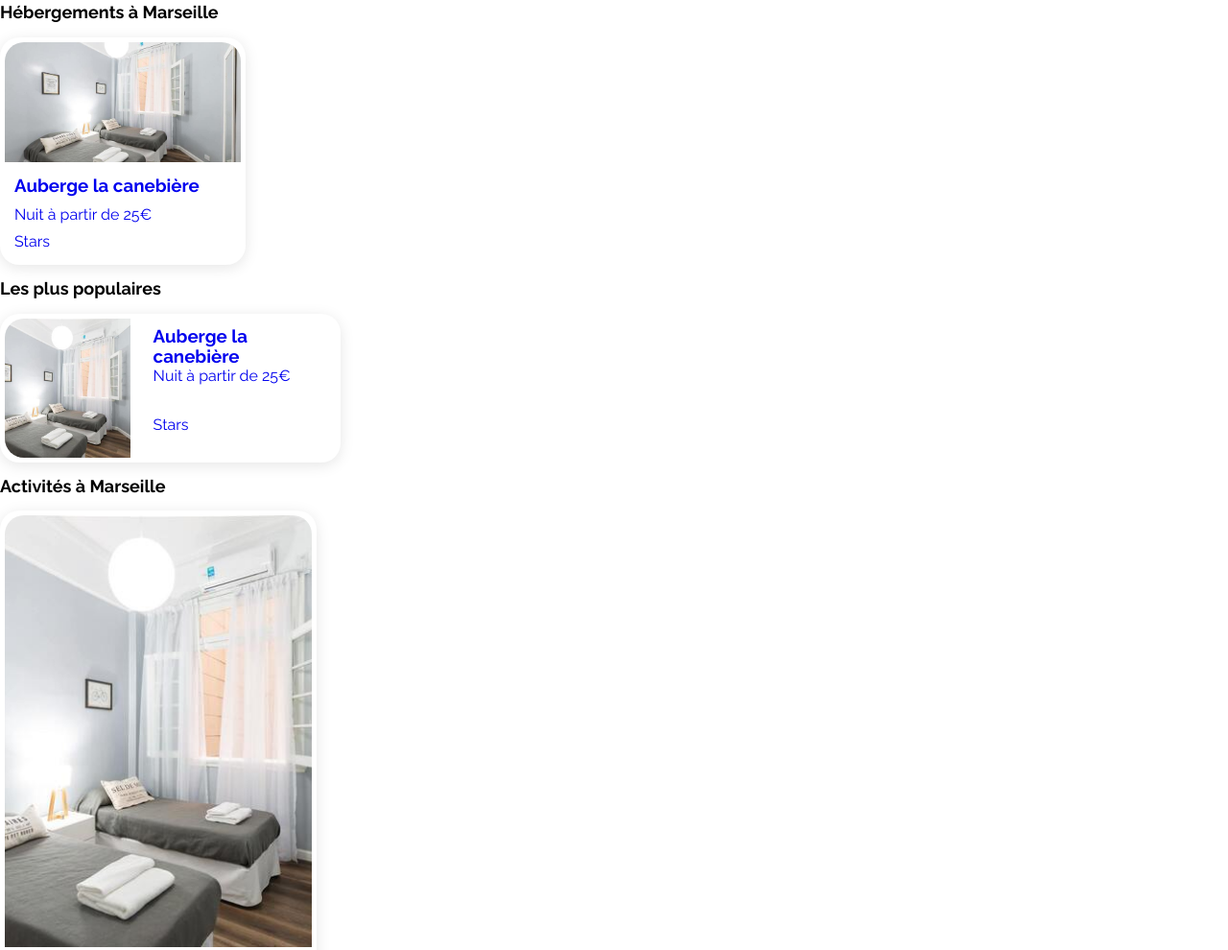
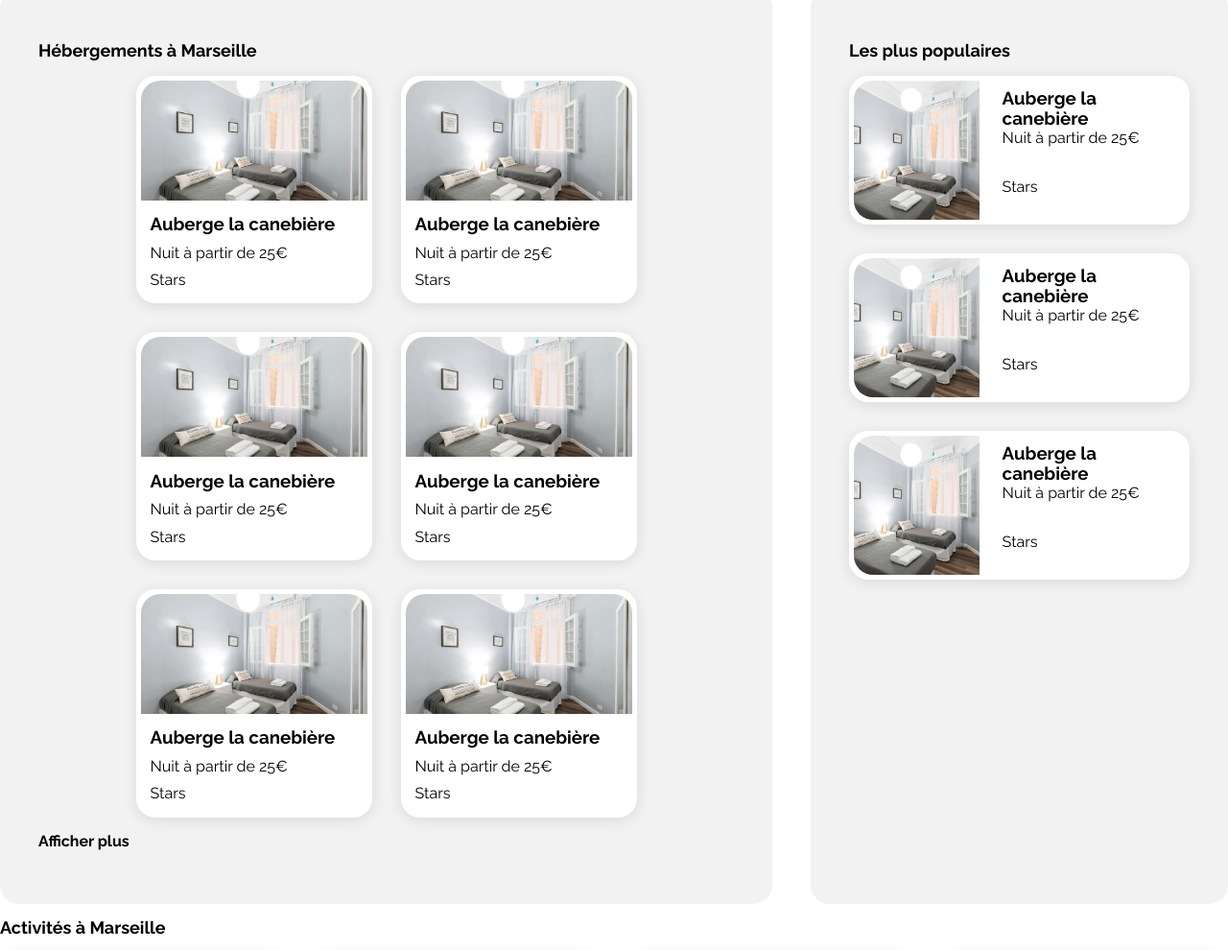
Before and after one commit to mehdiSuperDev/Booki, a plain HTML site: page index.html in a window 1280 px wide. Shown: the part 353-1343 px from the top of the page at 96% size. Drawn offline with nearby package versions, Linux system fonts and the light colour scheme.

Commit message:
set all basic grid UI

```diff
--- a/css/style.css
+++ b/css/style.css
@@ -52,6 +52,7 @@ p {
 }
 
 a {
+    color: black;
     text-decoration: none;
 }
 
@@ -229,7 +230,7 @@ section {
 
 article {
     /* debug */
-    background-color: white;
+    /* background-color: white; */
 }
 
 .card-container {
@@ -242,7 +243,7 @@ article {
 .card-container-1 {
 
     /* debug */
-    width: 246px;
+    width: 236px;
 }
 
 .card-container-1 img {
@@ -312,9 +313,7 @@ article {
 /* Section Activity */
 
 .card-container-activity {
-
-    /* debug */
-    width: 25%;
+    padding: 0px;
 }
 
 .card-container-activity img {
@@ -327,6 +326,12 @@ article {
 
 .card-container-activity h3 {
     padding-left: 16px;
+}
+
+.activity-section-grid {
+    display: flex;
+    flex-direction: row;
+    column-gap: 30px;
 }
 
 
@@ -347,3 +352,37 @@ article {
 .section-footer ul li {
     margin-bottom: 12px;
 }
+
+
+/* Section Hébergements + Populaire */
+
+.outer-section-container {
+    display: flex;
+    flex-direction: row;
+    flex-wrap: nowrap;
+    column-gap: 40px;
+}
+
+.inner-section-container {
+    padding: 40px;
+    background-color: #F2F2F2;
+    border-radius: 20px;
+}
+
+.collocation-section-grid {
+    display: flex;
+    flex-direction: row;
+    flex-wrap: wrap;
+    justify-content: center;
+    column-gap: 30px;
+    row-gap: 30px;
+}
+
+.trend-section-grid {
+    display: flex;
+    flex-direction: column;
+    flex-wrap: nowrap;
+    row-gap: 30px;
+}
+
+/* Section Activités */
--- a/index.html
+++ b/index.html
@@ -59,8 +59,10 @@
   </header>
 
   <main>
-    <section>
+    <div class="outer-section-container">
+      <section class="inner-section-container">
         <h2>Hébergements à Marseille</h2>
+        <div class="collocation-section-grid">
           <article>
             <div class="card-container card-container-1">
               <a href="#">
@@ -76,9 +78,87 @@
               <!-- https://css-tricks.com/snippets/jquery/make-entire-div-clickable/ -->
             </div>
           </article>
+          <article>
+            <div class="card-container card-container-1">
+              <a href="#">
+                <img src="assets/hebergements/4_small/fred-kleber-gTbaxaVLvsg-unsplash.jpg" alt="appart fred kleber">
+                <div class="card-details-1">
+                  <h3>Auberge la canebière</h3>
+                  <p>Nuit à partir de 25€</p>
+                  <div>Stars</div>
+                </div>
+              </a>
+
+              <!-- Ref div clickable -->
+              <!-- https://css-tricks.com/snippets/jquery/make-entire-div-clickable/ -->
+            </div>
+          </article>
+          <article>
+            <div class="card-container card-container-1">
+              <a href="#">
+                <img src="assets/hebergements/4_small/fred-kleber-gTbaxaVLvsg-unsplash.jpg" alt="appart fred kleber">
+                <div class="card-details-1">
+                  <h3>Auberge la canebière</h3>
+                  <p>Nuit à partir de 25€</p>
+                  <div>Stars</div>
+                </div>
+              </a>
+
+              <!-- Ref div clickable -->
+              <!-- https://css-tricks.com/snippets/jquery/make-entire-div-clickable/ -->
+            </div>
+          </article>
+          <article>
+            <div class="card-container card-container-1">
+              <a href="#">
+                <img src="assets/hebergements/4_small/fred-kleber-gTbaxaVLvsg-unsplash.jpg" alt="appart fred kleber">
+                <div class="card-details-1">
+                  <h3>Auberge la canebière</h3>
+                  <p>Nuit à partir de 25€</p>
+                  <div>Stars</div>
+                </div>
+              </a>
+
+              <!-- Ref div clickable -->
+              <!-- https://css-tricks.com/snippets/jquery/make-entire-div-clickable/ -->
+            </div>
+          </article>
+          <article>
+            <div class="card-container card-container-1">
+              <a href="#">
+                <img src="assets/hebergements/4_small/fred-kleber-gTbaxaVLvsg-unsplash.jpg" alt="appart fred kleber">
+                <div class="card-details-1">
+                  <h3>Auberge la canebière</h3>
+                  <p>Nuit à partir de 25€</p>
+                  <div>Stars</div>
+                </div>
+              </a>
+
+              <!-- Ref div clickable -->
+              <!-- https://css-tricks.com/snippets/jquery/make-entire-div-clickable/ -->
+            </div>
+          </article>
+          <article>
+            <div class="card-container card-container-1">
+              <a href="#">
+                <img src="assets/hebergements/4_small/fred-kleber-gTbaxaVLvsg-unsplash.jpg" alt="appart fred kleber">
+                <div class="card-details-1">
+                  <h3>Auberge la canebière</h3>
+                  <p>Nuit à partir de 25€</p>
+                  <div>Stars</div>
+                </div>
+              </a>
+
+              <!-- Ref div clickable -->
+              <!-- https://css-tricks.com/snippets/jquery/make-entire-div-clickable/ -->
+            </div>
+          </article>
+        </div>
+        <p><b><a href="#">Afficher plus</a></b></p>
       </section>
-    <section>
+      <section class="inner-section-container">
         <h2>Les plus populaires</h2>
+        <div class="trend-section-grid">
           <a href="#">
             <div class="card-container card-container-2">
               <div class="card-item-left">
@@ -93,12 +173,56 @@
               </div>
             </div>
           </a>
+          <a href="#">
+            <div class="card-container card-container-2">
+              <div class="card-item-left">
+                <img src="assets/hebergements/4_small/fred-kleber-gTbaxaVLvsg-unsplash.jpg" alt="appart fred kleber">
+              </div>
+              <div class="card-item-right">
+                <div class="card-item-right-top">
+                  <h3>Auberge la canebière</h3>
+                  <p>Nuit à partir de 25€</p>
+                </div>
+                <p>Stars</p>
+              </div>
+            </div>
+          </a>
+          <a href="#">
+            <div class="card-container card-container-2">
+              <div class="card-item-left">
+                <img src="assets/hebergements/4_small/fred-kleber-gTbaxaVLvsg-unsplash.jpg" alt="appart fred kleber">
+              </div>
+              <div class="card-item-right">
+                <div class="card-item-right-top">
+                  <h3>Auberge la canebière</h3>
+                  <p>Nuit à partir de 25€</p>
+                </div>
+                <p>Stars</p>
+              </div>
+            </div>
+          </a>
+        </div>
       </section>
+    </div>
     <Section>
       <h2>Activités à Marseille</h2>
+      <div class="activity-section-grid">
         <div class="card-container card-container-activity">
           <img src="assets/hebergements/4_small/fred-kleber-gTbaxaVLvsg-unsplash.jpg" alt="appart fred kleber">
           <h3>Vieux port</h3>
+        </div>
+        <div class="card-container card-container-activity">
+          <img src="assets/hebergements/4_small/fred-kleber-gTbaxaVLvsg-unsplash.jpg" alt="appart fred kleber">
+          <h3>Vieux port</h3>
+        </div>
+        <div class="card-container card-container-activity">
+          <img src="assets/hebergements/4_small/fred-kleber-gTbaxaVLvsg-unsplash.jpg" alt="appart fred kleber">
+          <h3>Vieux port</h3>
+        </div>
+        <div class="card-container card-container-activity">
+          <img src="assets/hebergements/4_small/fred-kleber-gTbaxaVLvsg-unsplash.jpg" alt="appart fred kleber">
+          <h3>Vieux port</h3>
+        </div>
       </div>
     </Section>
   </main>
```
Lines whose indentation alone changed are shown as unchanged.
